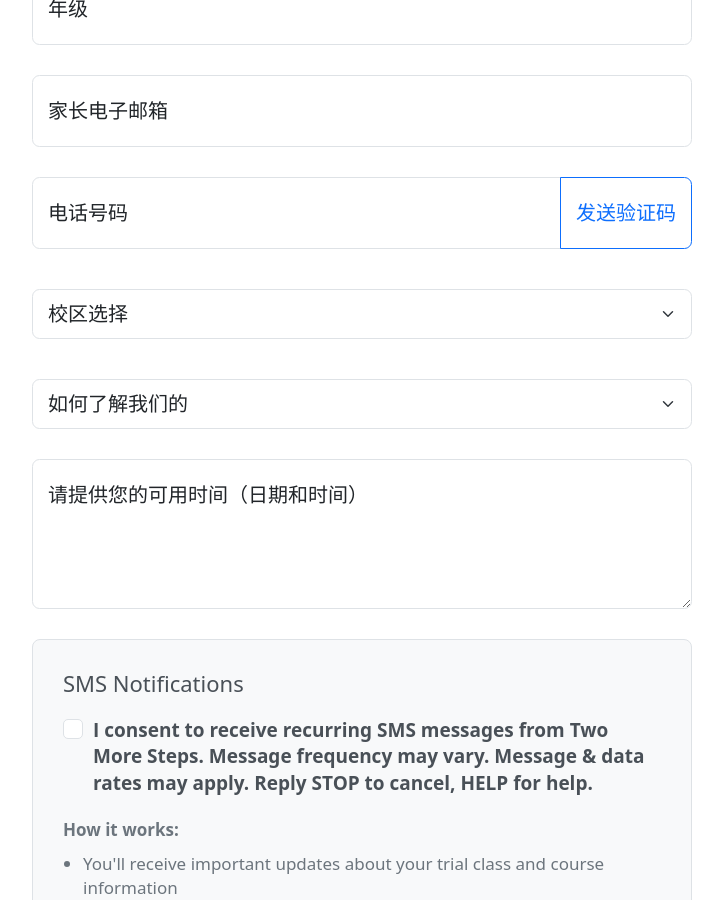
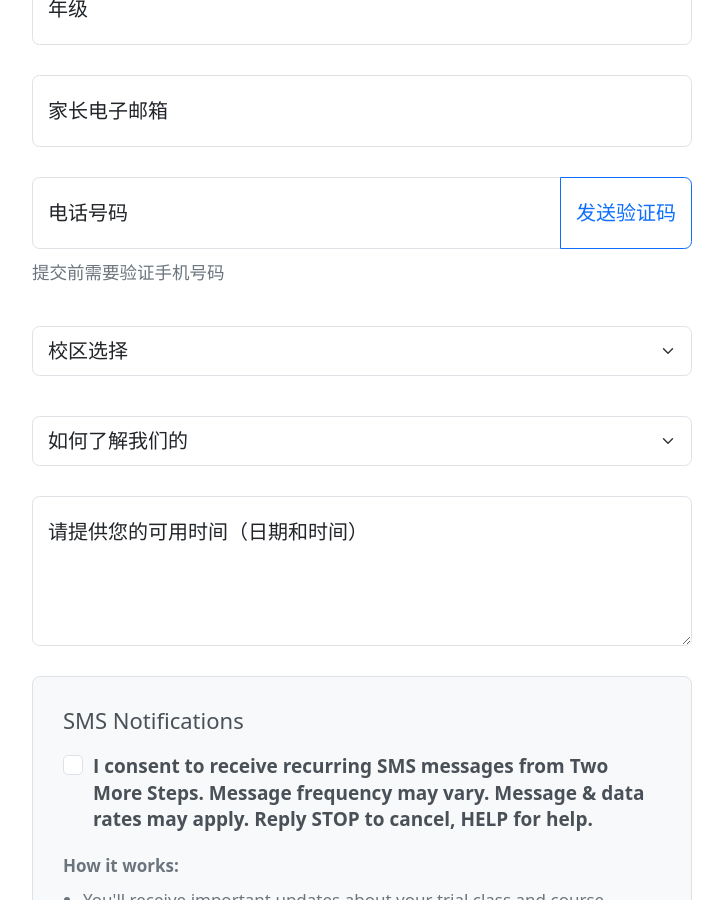
Before and after one commit to twomoresteps/twomoresteps.github.io, a Jekyll site: the page built from cn/free-trial.html, in a window 1280 px wide and 900 px high, scrolled down 745 px. Shown: the whole window, without its empty margins (298-1021 px from the left). Built offline with Jekyll 4.4.1, drawn with Linux system fonts in a browser that asks for light colours.

Commit message:
helper text added

```diff
--- a/_data/free-trial/cn.yml
+++ b/_data/free-trial/cn.yml
@@ -60,3 +60,4 @@ freetrial:
   errorVerifyingCode: "验证码无效或已过期，请重试。"
   errorPhoneNotVerified: "请在提交前验证您的手机号码。"
   resendCode: "重新发送"
+  phoneVerificationRequired: "提交前需要验证手机号码"
--- a/_data/free-trial/en.yml
+++ b/_data/free-trial/en.yml
@@ -60,3 +60,4 @@ freetrial:
   errorVerifyingCode: "Invalid or expired code. Please try again."
   errorPhoneNotVerified: "Please verify your phone number before submitting."
   resendCode: "Resend Code"
+  phoneVerificationRequired: "Phone verification is required to submit"
--- a/_layouts/free-trial.html
+++ b/_layouts/free-trial.html
@@ -99,6 +99,11 @@ font: sans
             </div>
             <div class="valid-feedback d-block" id="phoneSuccess" style="display: none !important;">
               {{ site.data.free-trial[page.locale].freetrial.successIndicator }}
+            </div>
+
+            <!-- Helper Text -->
+            <div class="form-text" style="margin-top: 0.5rem; font-size: 0.875rem; color: #6c757d;">
+              <i class="bi bi-info-circle"></i> {{ site.data.free-trial[page.locale].freetrial.phoneVerificationRequired }}
             </div>
 
             <!-- OTP Input Section (Initially Hidden) -->
```
